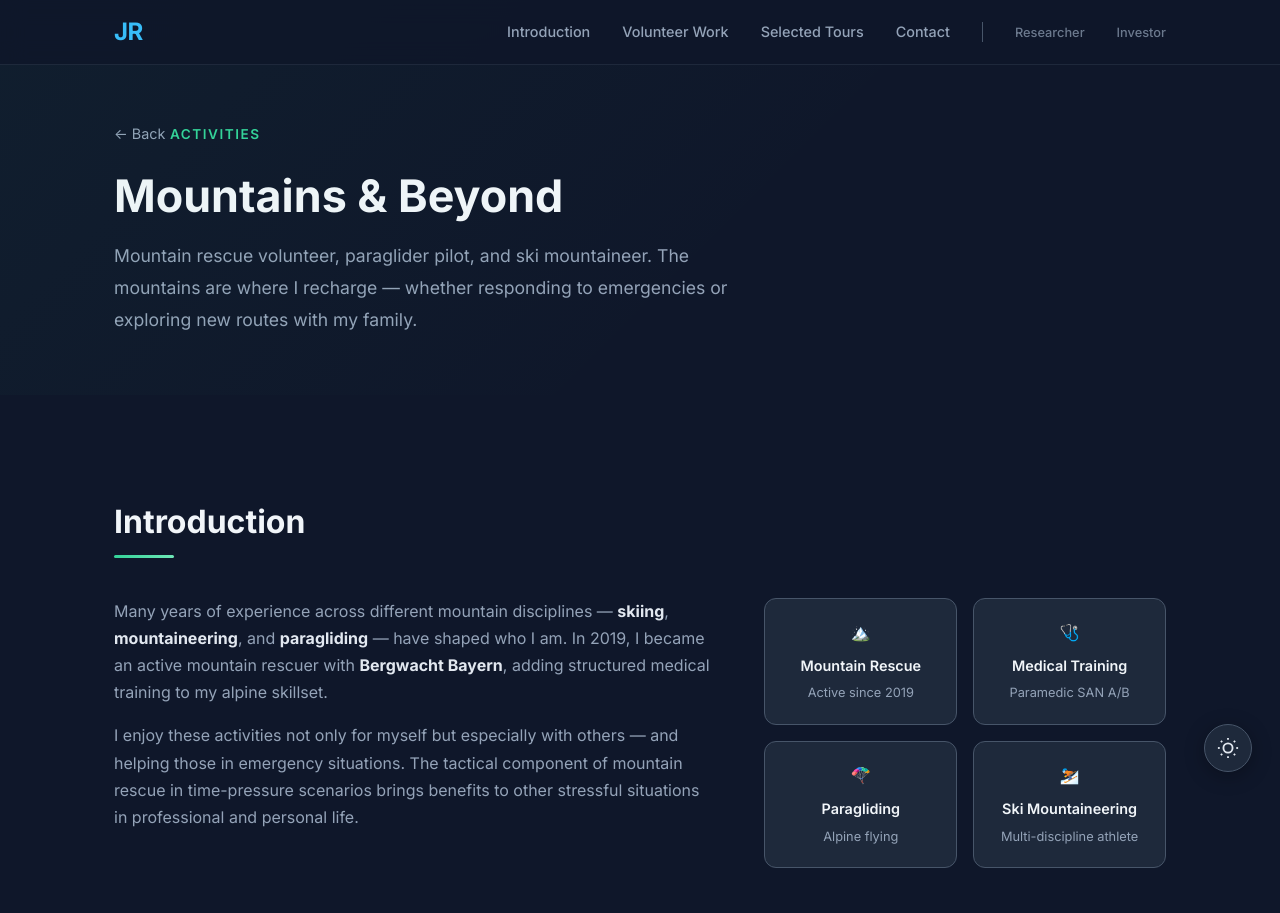
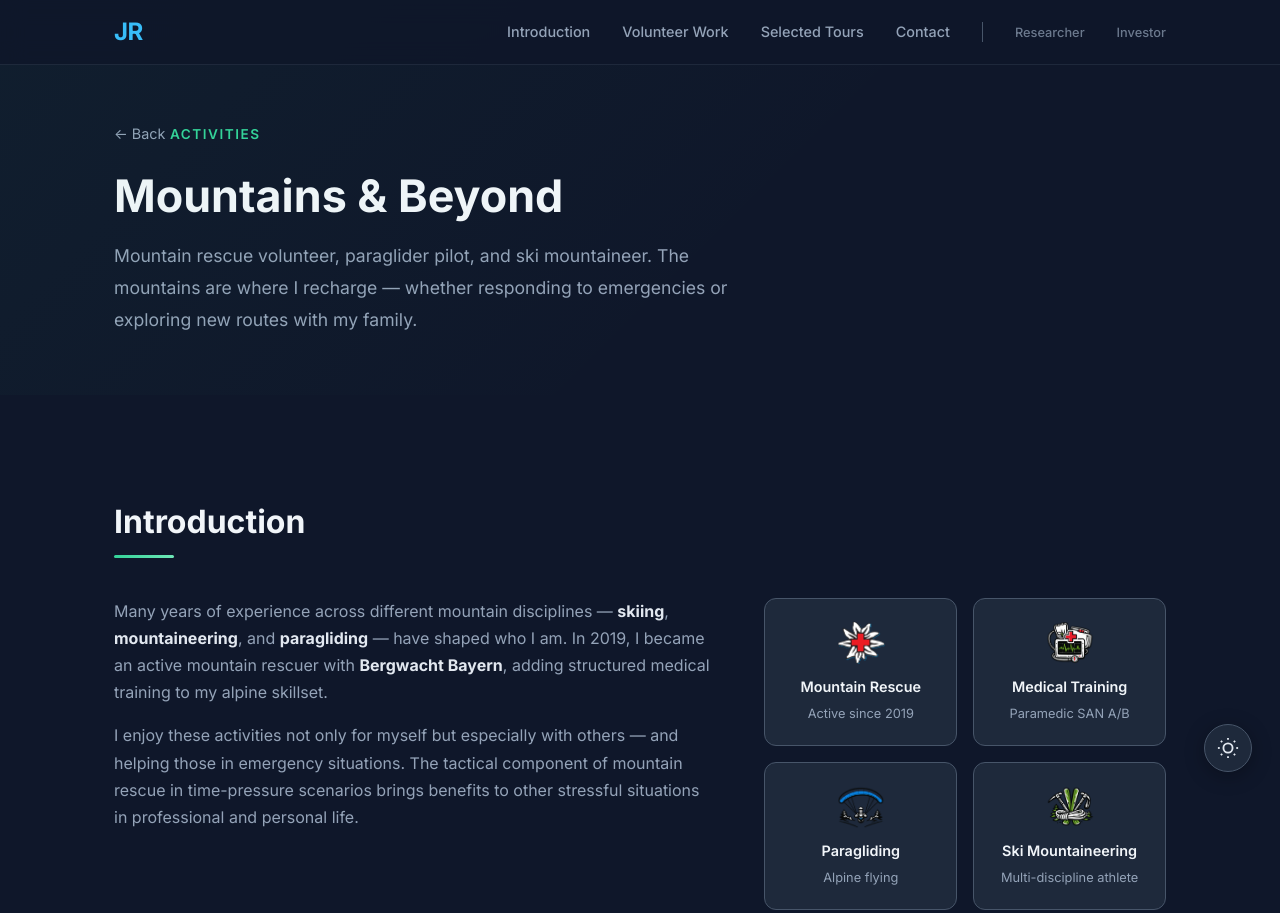
Before and after one commit to jakobreinhardt/personal_webpage, a plain HTML site: page activities.html in a window 1280 px wide. Shown: the top 913 px of the page. Drawn offline with Linux system fonts and the light colour scheme; no server answers.

Commit message:
logo update

```diff
--- a/activities.html
+++ b/activities.html
@@ -67,22 +67,22 @@
                 </div>
                 <div class="about-highlights">
                     <div class="highlight-card">
-                        <span class="highlight-icon">🏔️</span>
+                        <img src="images/bw.png" alt="Bergwacht Bayern" class="highlight-logo">
                         <h3>Mountain Rescue</h3>
                         <p>Active since 2019</p>
                     </div>
                     <div class="highlight-card">
-                        <span class="highlight-icon">🩺</span>
+                        <img src="images/medical.png" alt="Medical Training" class="highlight-logo">
                         <h3>Medical Training</h3>
                         <p>Paramedic SAN A/B</p>
                     </div>
                     <div class="highlight-card">
-                        <span class="highlight-icon">🪂</span>
+                        <img src="images/paragliding.png" alt="Paragliding" class="highlight-logo">
                         <h3>Paragliding</h3>
                         <p>Alpine flying</p>
                     </div>
                     <div class="highlight-card">
-                        <span class="highlight-icon">⛷️</span>
+                        <img src="images/ski.png" alt="Ski Mountaineering" class="highlight-logo">
                         <h3>Ski Mountaineering</h3>
                         <p>Multi-discipline athlete</p>
                     </div>
--- a/style.css
+++ b/style.css
@@ -496,6 +496,14 @@ img {
     color: var(--color-primary);
 }
 
+.highlight-logo {
+    display: block;
+    width: 48px;
+    height: 48px;
+    object-fit: contain;
+    margin: 0 auto 8px;
+}
+
 .highlight-card h3 {
     font-size: 0.9rem;
     font-weight: 600;
```
Also changed, not shown: images/bw.png (added), images/medical.png (added), images/paragliding.png (added), images/ski.png (added).
